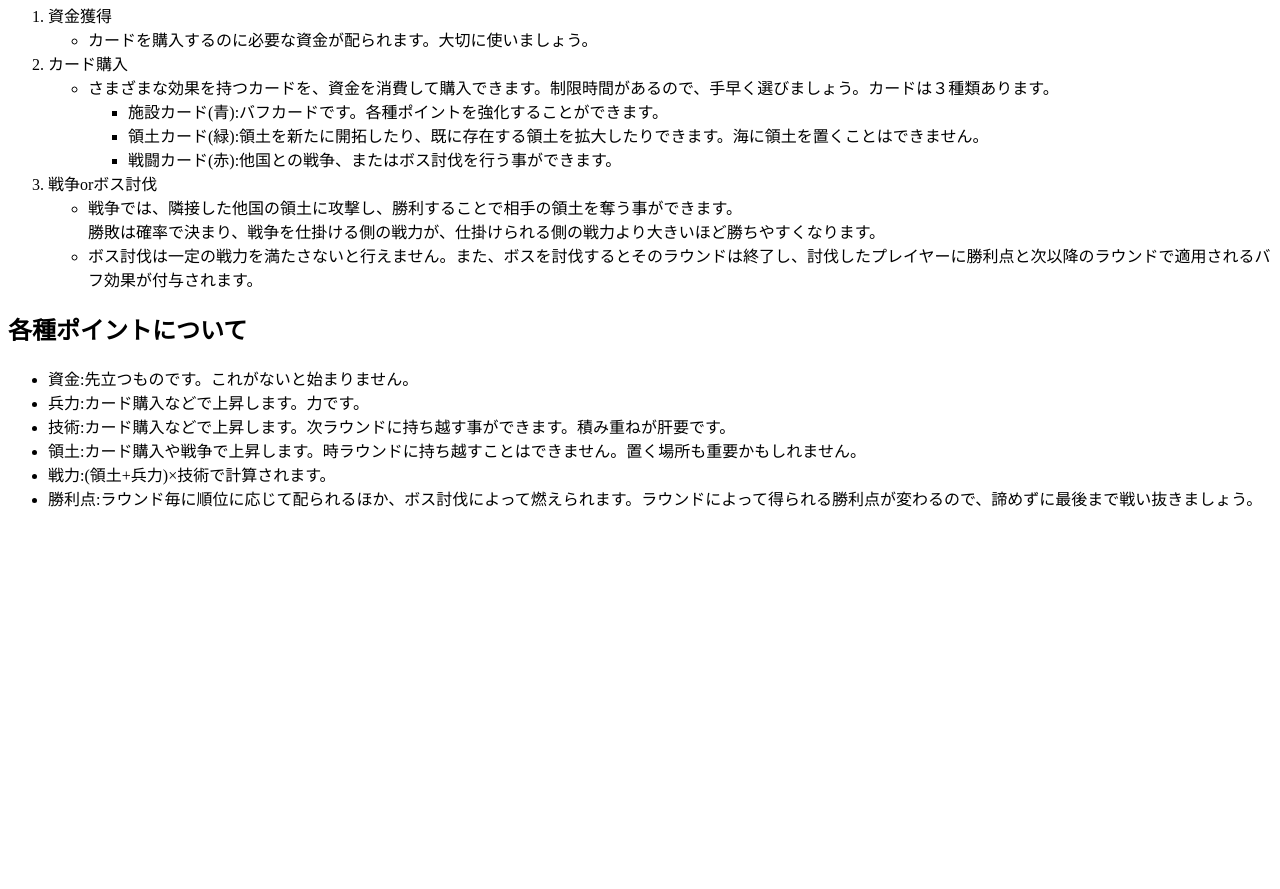
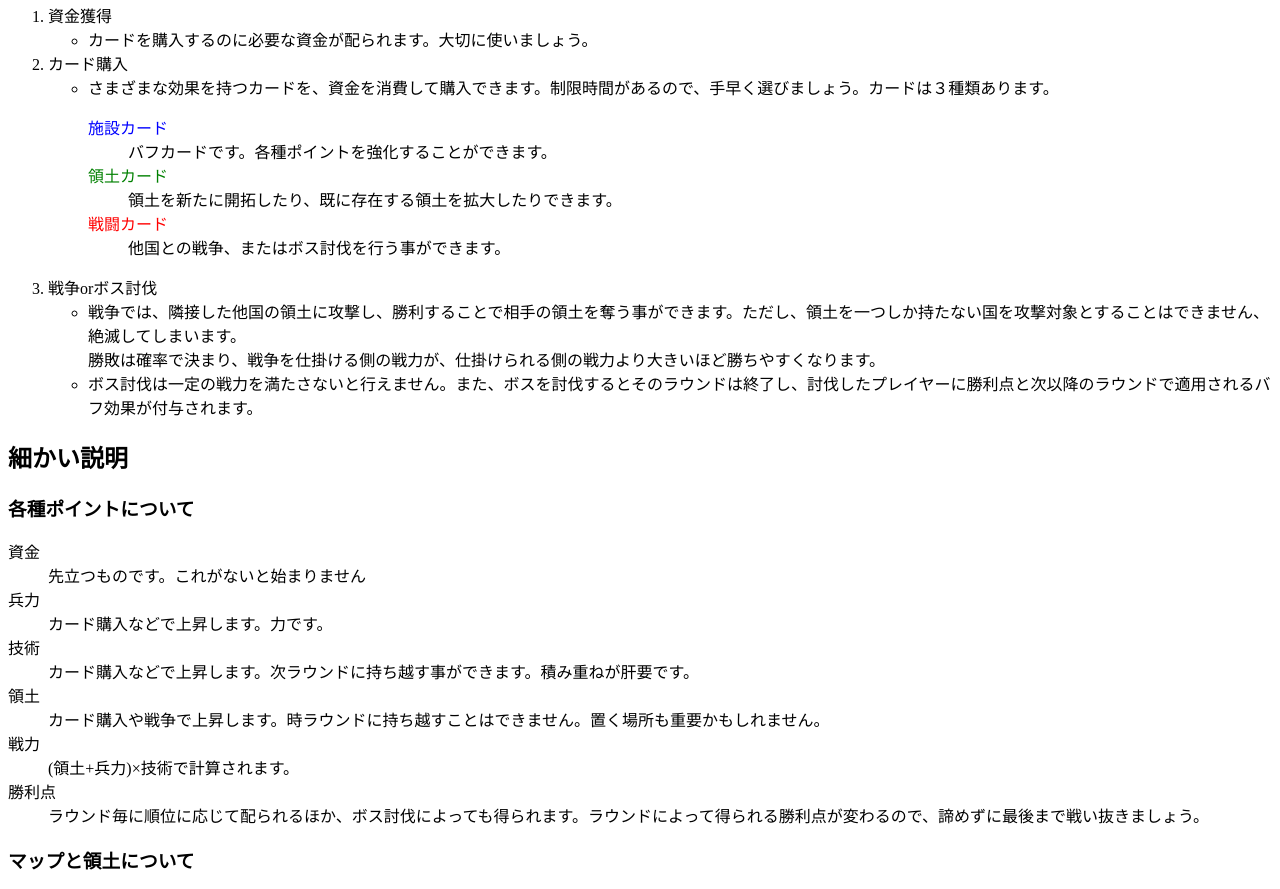
Before and after one commit to NagatsukiSep/ok_hand_build, a plain HTML site: page rule.html in a window 1280 px wide. Shown: the part 209-1098 px from the top of the page. Before the commit the page ends 800 px from the top, so only its background shows below. Drawn offline with Linux system fonts and the light colour scheme.

Commit message:
地形の説明の追加

```diff
--- a/rule.html
+++ b/rule.html
@@ -19,30 +19,55 @@
                 <li>カード購入</li>
                 <ul>
                     <li>さまざまな効果を持つカードを、資金を消費して購入できます。制限時間があるので、手早く選びましょう。カードは３種類あります。</li>
-                    <ul>
-                        <li>施設カード(青):バフカードです。各種ポイントを強化することができます。</li>
-                        <li>領土カード(緑):領土を新たに開拓したり、既に存在する領土を拡大したりできます。海に領土を置くことはできません。</li>
-                        <li>戦闘カード(赤):他国との戦争、またはボス討伐を行う事ができます。</li>
-                    </ul>
+                    <dl>
+                        <dt style = "color:blue">施設カード</dt>
+                            <dd>バフカードです。各種ポイントを強化することができます。
+                        <dt style = "color:green">領土カード</dt>
+                            <dd>領土を新たに開拓したり、既に存在する領土を拡大したりできます。
+                        <dt style = "color:red">戦闘カード</dt>
+                            <dd>他国との戦争、またはボス討伐を行う事ができます。
+                    </dl>
                 </ul>
                 <li>戦争orボス討伐</li>
                 <ul>
-                    <li>戦争では、隣接した他国の領土に攻撃し、勝利することで相手の領土を奪う事ができます。<br>勝敗は確率で決まり、戦争を仕掛ける側の戦力が、仕掛けられる側の戦力より大きいほど勝ちやすくなります。</li>
+                    <li>戦争では、隣接した他国の領土に攻撃し、勝利することで相手の領土を奪う事ができます。ただし、領土を一つしか持たない国を攻撃対象とすることはできません、絶滅してしまいます。<br>勝敗は確率で決まり、戦争を仕掛ける側の戦力が、仕掛けられる側の戦力より大きいほど勝ちやすくなります。</li>
                     <li>ボス討伐は一定の戦力を満たさないと行えません。また、ボスを討伐するとそのラウンドは終了し、討伐したプレイヤーに勝利点と次以降のラウンドで適用されるバフ効果が付与されます。</li>
                 </ul>
             </ol>
         </div>
 
         <div>
-            <h2>各種ポイントについて</h2>
-            <ul>
-                <li>資金:先立つものです。これがないと始まりません。</li>
-                <li>兵力:カード購入などで上昇します。力です。</li>
-                <li>技術:カード購入などで上昇します。次ラウンドに持ち越す事ができます。積み重ねが肝要です。</li>
-                <li>領土:カード購入や戦争で上昇します。時ラウンドに持ち越すことはできません。置く場所も重要かもしれません。</li>
-                <li>戦力:(領土+兵力)×技術で計算されます。</li>
-                <li>勝利点:ラウンド毎に順位に応じて配られるほか、ボス討伐によって燃えられます。ラウンドによって得られる勝利点が変わるので、諦めずに最後まで戦い抜きましょう。</li>
-            </ul>
+            <h2>細かい説明</h2>
+            <p>
+                <h3>各種ポイントについて</h3>
+                <dl>
+                    <dt>資金
+                        <dd>先立つものです。これがないと始まりません
+                    <dt>兵力
+                        <dd>カード購入などで上昇します。力です。
+                    <dt>技術
+                        <dd>カード購入などで上昇します。次ラウンドに持ち越す事ができます。積み重ねが肝要です。
+                    <dt>領土
+                        <dd>カード購入や戦争で上昇します。時ラウンドに持ち越すことはできません。置く場所も重要かもしれません。
+                    <dt>戦力
+                        <dd>(領土+兵力)×技術で計算されます。
+                    <dt>勝利点
+                        <dd>ラウンド毎に順位に応じて配られるほか、ボス討伐によっても得られます。ラウンドによって得られる勝利点が変わるので、諦めずに最後まで戦い抜きましょう。
+                </dl>
+            </p>
+            <p>
+                <h3>マップと領土について</h3>
+                <img src = "image.png" width = 737 height = 427 title = "マップの例" alt = "マップの例">
+                <br>上の図はマップの例です。ランダムなマップが生成されます。地形の違いは色によって表現されていてその対応は次のようになります。
+                <dl>
+                    <dt><span style = "color:#6D5448">高原、深い海</span>、<span style = "color:#787C87">浅い海</span>
+                        <dd>領土を置くことはできません。
+                    <dt><span style = "color:#ebff00">山地</span>(山地)</dt>
+                        <dd>領土ポイントが３倍になります。
+                    <dt><span style = "color:greenyellow">平地</span>、<span style = "color:#ffa722">砂地</span>
+                        <dd>通常の土地です。プレーンです。
+                </dl>
+            </p>
         </div>
     </body>
 </html>
```
Also changed, not shown: image.png (added).
